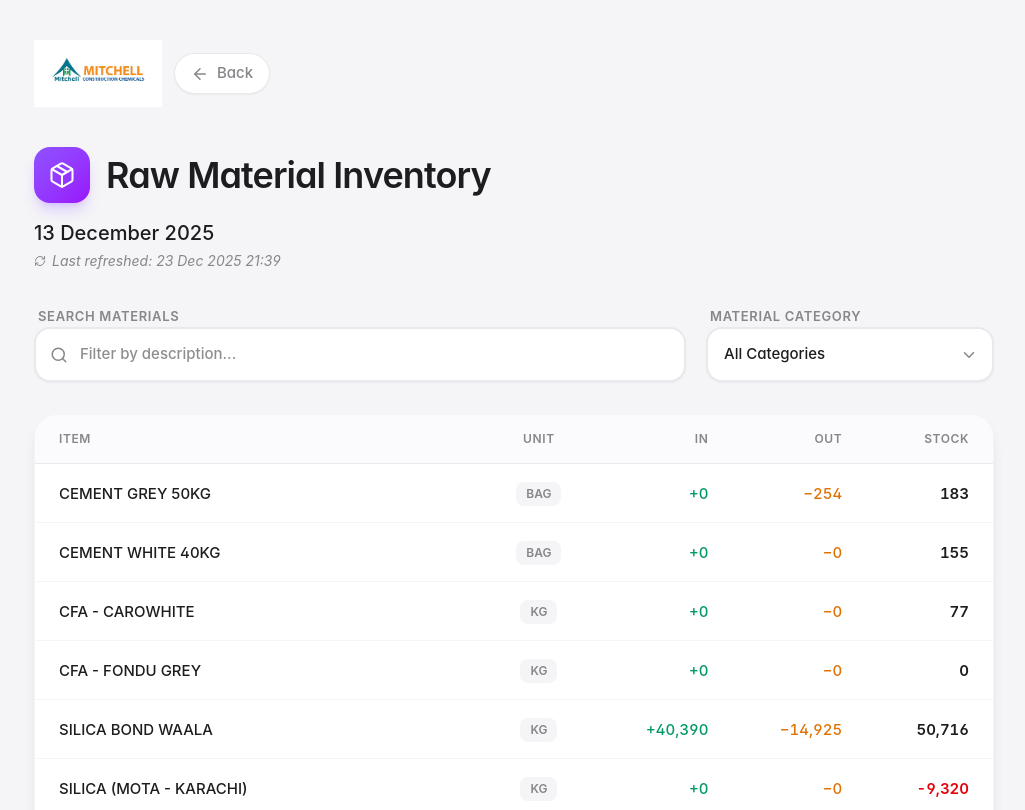
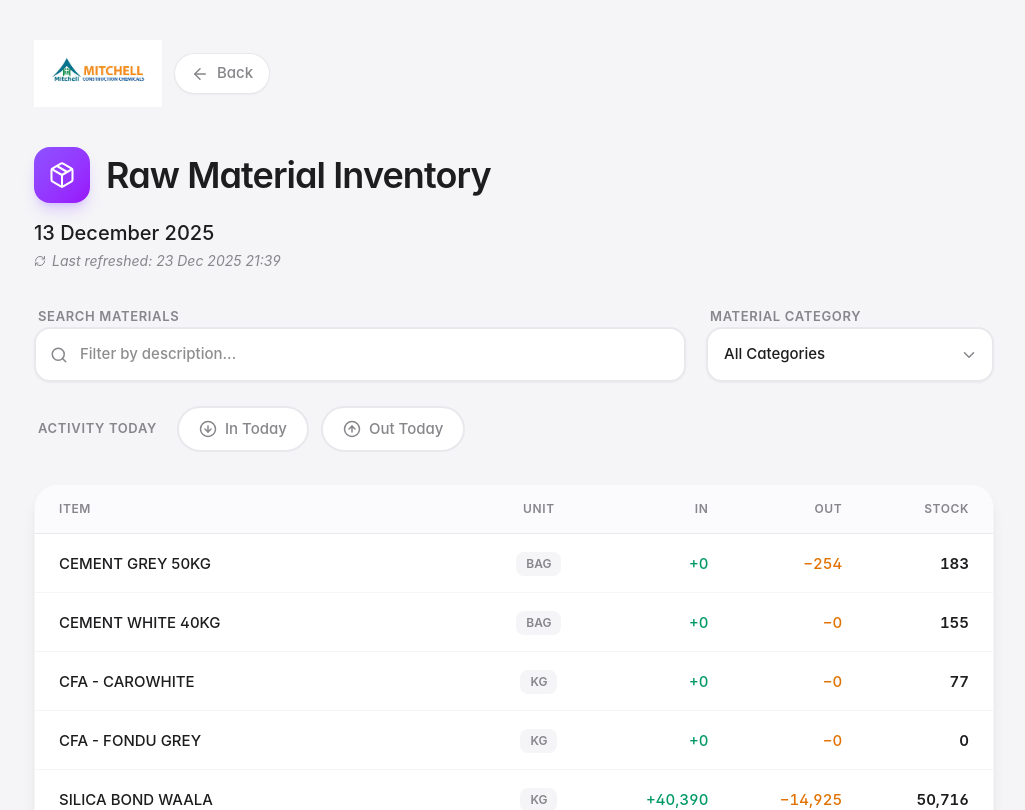
Before and after one commit to abdullaha24/receipt-form, a Next.js app: page /rm-inventory in a window 1280 px wide. Shown: the top 810 px of the page, without its empty margins (126-1151 px from the left). Built offline with nearby package versions, Linux system fonts and the light colour scheme.

Commit message:
activity filters

```diff
--- a/pages/rm-inventory.tsx
+++ b/pages/rm-inventory.tsx
@@ -9,6 +9,8 @@ import {
   AlertCircle,
   Search,
   X,
+  ArrowDownCircle,
+  ArrowUpCircle,
 } from "lucide-react";
 import { useState, useEffect, useMemo } from "react";
 import Logo from "../components/Logo";
@@ -33,6 +35,8 @@ interface InventoryData {
 export default function RMInventory() {
   const [selectedCategory, setSelectedCategory] = useState("All Categories");
   const [searchTerm, setSearchTerm] = useState("");
+  const [showOnlyIn, setShowOnlyIn] = useState(false);
+  const [showOnlyOut, setShowOnlyOut] = useState(false);
   const [inventory, setInventory] = useState<InventoryItem[]>([]);
   const [lastUpdated, setLastUpdated] = useState<string | null>(null);
   const [isLoading, setIsLoading] = useState(true);
@@ -79,9 +83,13 @@ export default function RMInventory() {
       const matchesSearch = item["Material Description"]
         .toLowerCase()
         .includes(searchTerm.toLowerCase());
-      return matchesCategory && matchesSearch;
+
+      const matchesActivityIn = !showOnlyIn || item["Today's In"] > 0;
+      const matchesActivityOut = !showOnlyOut || item["Today's Out"] > 0;
+
+      return matchesCategory && matchesSearch && matchesActivityIn && matchesActivityOut;
     });
-  }, [inventory, selectedCategory, searchTerm]);
+  }, [inventory, selectedCategory, searchTerm, showOnlyIn, showOnlyOut]);
 
   // Get today's date formatted
   const todayDate = new Date().toLocaleDateString("en-GB", {
@@ -183,7 +191,6 @@ export default function RMInventory() {
               </div>
             </div>
 
-            {/* Category Filter */}
             <div className="w-full lg:w-72 space-y-2">
               <label className="text-[13px] font-semibold text-[var(--apple-text-secondary)] uppercase tracking-wider ml-1">
                 Material Category
@@ -208,6 +215,51 @@ export default function RMInventory() {
                 </div>
               </div>
             </div>
+          </div>
+
+          {/* Activity Filters */}
+          <div className="mt-6 flex flex-wrap items-center gap-3">
+            <span className="text-[13px] font-semibold text-[var(--apple-text-secondary)] uppercase tracking-wider ml-1 mr-2">
+              Activity Today
+            </span>
+
+            <button
+              onClick={() => setShowOnlyIn(!showOnlyIn)}
+              className={`flex items-center gap-2 px-5 py-2.5 rounded-full border-2 transition-all duration-300 font-medium text-[15px]
+                ${showOnlyIn
+                  ? 'bg-emerald-50 border-emerald-500 text-emerald-700 shadow-[0_0_15px_rgba(16,185,129,0.15)] ring-4 ring-emerald-500/10'
+                  : 'bg-white border-[var(--apple-gray-200)] text-[var(--apple-text-secondary)] hover:border-[var(--apple-gray-300)] hover:bg-[var(--apple-gray-50)]'
+                }`}
+            >
+              <ArrowDownCircle size={18} strokeWidth={showOnlyIn ? 2.5 : 2} />
+              <span>In Today</span>
+            </button>
+
+            <button
+              onClick={() => setShowOnlyOut(!showOnlyOut)}
+              className={`flex items-center gap-2 px-5 py-2.5 rounded-full border-2 transition-all duration-300 font-medium text-[15px]
+                ${showOnlyOut
+                  ? 'bg-amber-50 border-amber-500 text-amber-700 shadow-[0_0_15px_rgba(245,158,11,0.15)] ring-4 ring-amber-500/10'
+                  : 'bg-white border-[var(--apple-gray-200)] text-[var(--apple-text-secondary)] hover:border-[var(--apple-gray-300)] hover:bg-[var(--apple-gray-50)]'
+                }`}
+            >
+              <ArrowUpCircle size={18} strokeWidth={showOnlyOut ? 2.5 : 2} />
+              <span>Out Today</span>
+            </button>
+
+            {(showOnlyIn || showOnlyOut || searchTerm || selectedCategory !== "All Categories") && (
+              <button
+                onClick={() => {
+                  setShowOnlyIn(false);
+                  setShowOnlyOut(false);
+                  setSearchTerm("");
+                  setSelectedCategory("All Categories");
+                }}
+                className="ml-auto text-sm text-[var(--apple-blue)] font-medium hover:underline px-2"
+              >
+                Reset all
+              </button>
+            )}
           </div>
         </div>
 
@@ -258,19 +310,14 @@ export default function RMInventory() {
                   No matching materials
                 </p>
                 <p className="text-[var(--apple-text-secondary)] text-[15px]">
-                  We couldn't find anything matching "
-                  <span className="text-[var(--apple-text)] font-medium">
-                    {searchTerm}
-                  </span>
-                  "
-                  {selectedCategory !== "All Categories" && (
-                    <span> in {selectedCategory}</span>
-                  )}
+                  We couldn't find anything matching your current filters.
                 </p>
                 <button
                   onClick={() => {
                     setSearchTerm("");
                     setSelectedCategory("All Categories");
+                    setShowOnlyIn(false);
+                    setShowOnlyOut(false);
                   }}
                   className="mt-6 text-[var(--apple-blue)] font-medium hover:underline flex items-center gap-2 mx-auto"
                 >
```
